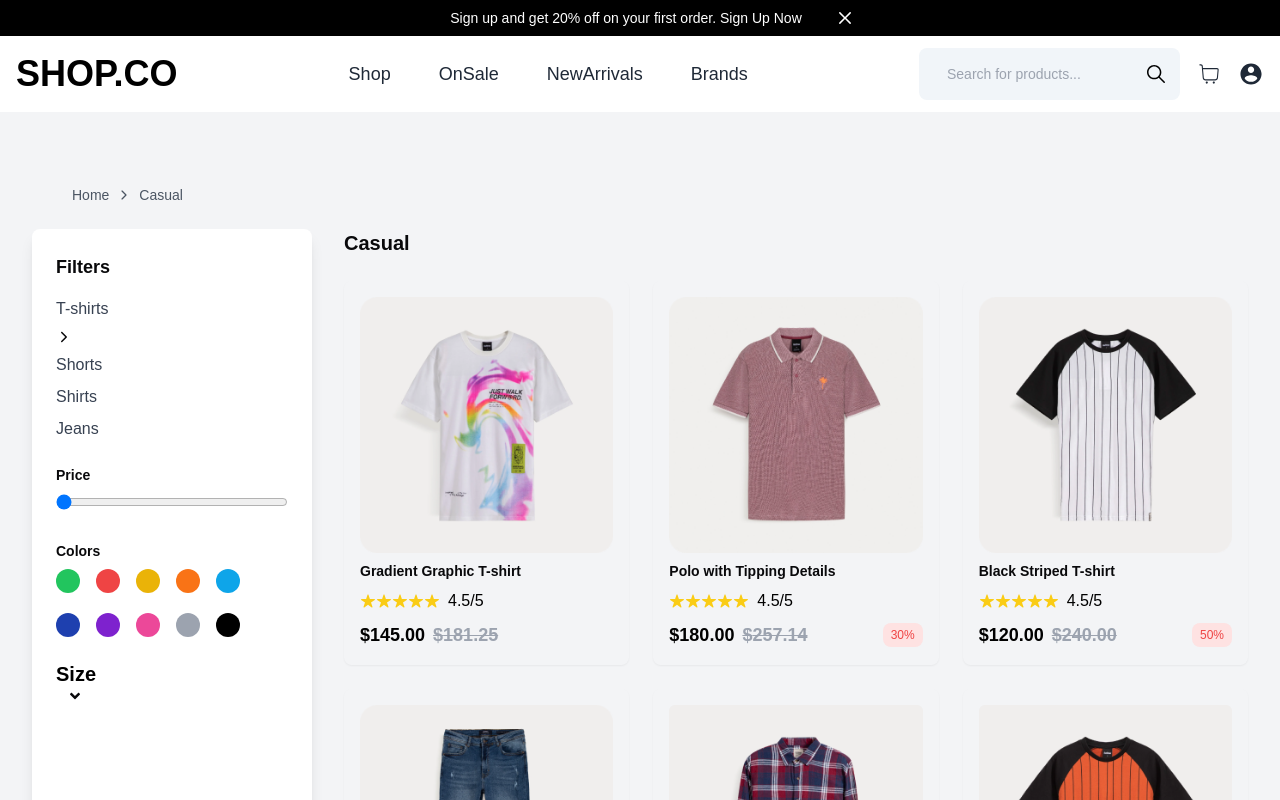
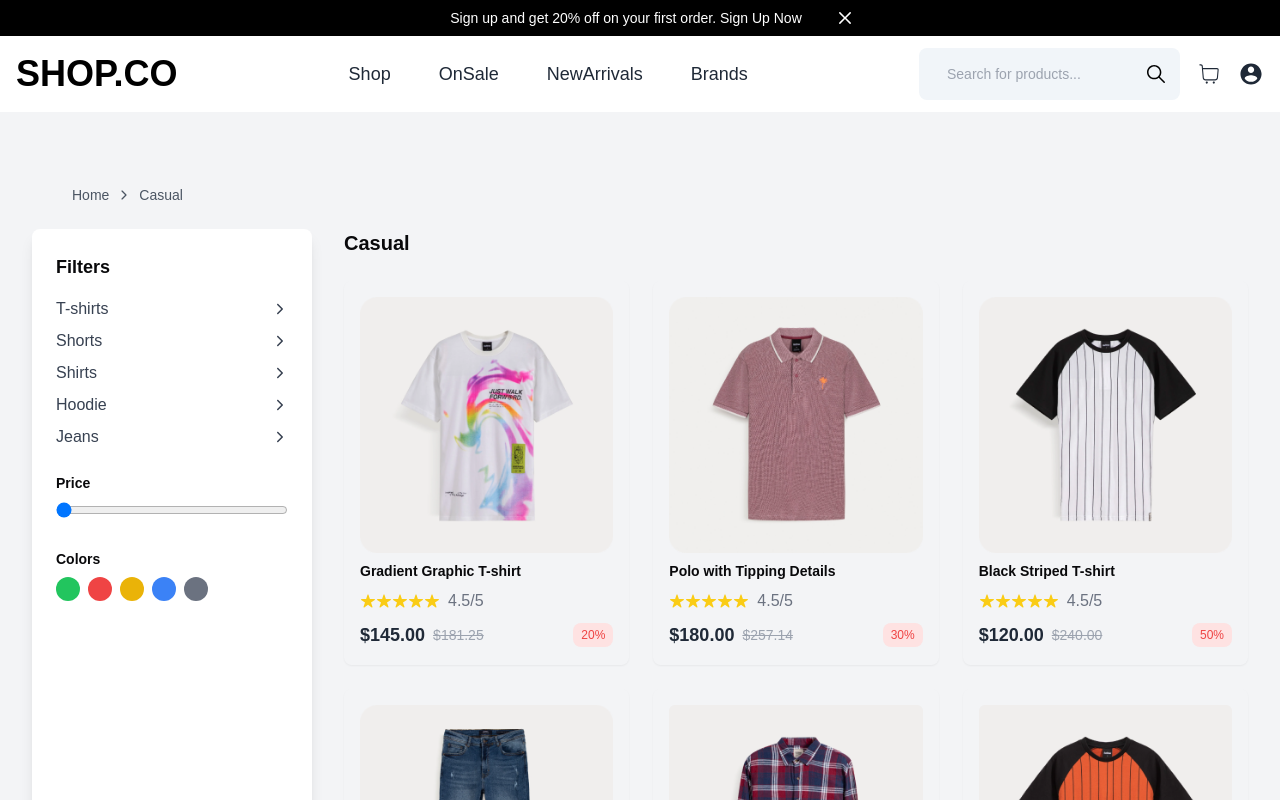
Before and after one commit to Amnaali1234/e-commerce-website, a Next.js app: page /NewArrivals in a window 1280 px wide. Shown: the top 800 px of the page. Built offline with nearby package versions, Linux system fonts and the light colour scheme.

Commit message:
updated files

```diff
--- a/app/NewArrivals/page.tsx
+++ b/app/NewArrivals/page.tsx
@@ -1,8 +1,6 @@
 import Link from "next/link";
 import Image from "next/image";
 import { IoIosArrowForward, IoIosStar } from "react-icons/io";
-import { BiDownArrow } from "react-icons/bi";
-import { FaAngleDown } from "react-icons/fa";
 
 export default function HeroSection() {
   const products = [
@@ -82,22 +80,23 @@ export default function HeroSection() {
           Casual
         </Link>
       </div>
-      <div className="max-w-7xl mx-auto">
+      <div className="max-w-7xl mx-auto grid grid-cols-1 md:grid-cols-4 gap-8">
         {/* Filters Section */}
-        <div className="grid grid-cols-1 md:grid-cols-4 gap-8">
-          {/* Sidebar Filters */}
-          <div className="bg-white p-6 shadow-lg rounded-lg">
+        <div className="bg-white p-6 shadow-lg rounded-lg md:col-span-1">
           <h2 className="text-lg font-bold mb-4">Filters</h2>
           {/* Categories */}
-            <div className="mb-6">
-              <ul className="space-y-2">
-                <li className="text-gray-700">T-shirts</li>{" "}
-                <IoIosArrowForward />
-                <li className="text-gray-700">Shorts</li>
-                <li className="text-gray-700">Shirts</li>
-                <li className="text-gray-700">Jeans</li>
+          <ul className="mb-6 space-y-2">
+            {["T-shirts", "Shorts", "Shirts", "Hoodie", "Jeans"].map(
+              (category, index) => (
+                <li
+                  key={index}
+                  className="text-gray-700 flex justify-between items-center hover:underline cursor-pointer"
+                >
+                  {category} <IoIosArrowForward />
+                </li>
+              )
+            )}
           </ul>
-            </div>
           {/* Price Filter */}
           <div className="mb-6">
             <h3 className="text-sm font-semibold mb-2">Price</h3>
@@ -106,38 +105,17 @@ export default function HeroSection() {
           {/* Colors */}
           <div className="mb-6">
             <h3 className="text-sm font-semibold mb-2">Colors</h3>
-              <div className="flex space-x-4">
+            <div className="flex space-x-2">
               <span className="w-6 h-6 rounded-full bg-green-500"></span>
               <span className="w-6 h-6 rounded-full bg-red-500"></span>
               <span className="w-6 h-6 rounded-full bg-yellow-500"></span>
-                <span className="w-6 h-6 rounded-full bg-orange-500"></span>
-                <span className="w-6 h-6 rounded-full bg-sky-500"></span>
-              </div>
-              <div className="flex space-x-4 mt-5">
-                <span className="w-6 h-6 rounded-full bg-blue-800"></span>
-                <span className="w-6 h-6 rounded-full bg-purple-700"></span>
-                <span className="w-6 h-6 rounded-full bg-pink-500"></span>
-                <span className="w-6 h-6 rounded-full bg-gray-400"></span>
-                <span className="w-6 h-6 rounded-full bg-black"></span>
-              </div>
-            </div>
-            {/* Size */}
-            <div className="flex flex-col items-start p-0 gap-5 w-[247px] h-[274px]">
-              <div className="flex-none order-8 self-stretch flex-grow-0">
-                <div className="flex flex-row justify-between items-center p-0 gap-5 w-[247px] h-[27px]">
-                  <div className="flex-none order-0 self-stretch flex-grow-0">
-                    <div className="m-auto w-[38px] h-[27px] flex items-center text-black font-satoshi font-bold text-[20px] leading-[27px]">
-                      Size
-                    </div>
-                    <div className="m-auto w-4 h-4 flex justify-center items-center flex-grow-0">
-                      <FaAngleDown />
+              <span className="w-6 h-6 rounded-full bg-blue-500"></span>
+              <span className="w-6 h-6 rounded-full bg-gray-500"></span>
             </div>
           </div>
         </div>
-              </div>
-            </div>
-          </div>
-          {/* Products Grid */}
+
+        {/* Products Section */}
         <div className="md:col-span-3">
           <h2 className="text-xl font-bold mb-6">Casual</h2>
           <div className="grid grid-cols-1 sm:grid-cols-2 lg:grid-cols-3 gap-6">
@@ -174,25 +152,23 @@ export default function HeroSection() {
                         }`}
                       />
                     ))}
-                      <span className="text-black text-[16px] ml-2">
+                    <span className="text-gray-500 ml-2">
                       {product.rating}/5
                     </span>
                   </div>
                   {/* Price and Discount */}
                   <div className="flex items-center justify-between mt-2">
                     <div className="flex items-center">
-                        <p className="text-lg font-bold text-black mr-2">
+                      <p className="text-lg font-bold text-gray-800 mr-2">
                         ${product.price.toFixed(2)}
                       </p>
-                        <p className="text-lg text-gray-400 line-through font-bold">
+                      <p className="text-sm text-gray-400 line-through">
                         ${originalPrice.toFixed(2)}
                       </p>
                     </div>
-                      {discountValue > 20 && (
                     <p className="text-xs text-red-500 bg-red-100 px-2 py-1 rounded-lg">
                       {product.discount}
                     </p>
-                      )}
                   </div>
                 </div>
               );
@@ -201,6 +177,5 @@ export default function HeroSection() {
         </div>
       </div>
     </div>
-    </div>
   );
 }
--- a/app/components/Navbar.tsx
+++ b/app/components/Navbar.tsx
@@ -14,12 +14,16 @@ export default function Header() {
   };
 
   return (
-    <header className="w-full px-4 py-3 border-b border-gray-100 top-0 left-0 bg-white">
+    <header className="w-full px-4 py-3 border-b border-gray-100 top-0 left-0 bg-white z-50">
       <div className="flex items-center justify-between max-w-screen-xl mx-auto">
         {/* Left Section: Hamburger Icon and Logo */}
         <div className="flex items-center gap-4">
           {/* Hamburger Menu Button for Mobile */}
-          <button className="md:hidden" onClick={toggleMenu}>
+          <button
+            className="md:hidden focus:outline-none"
+            onClick={toggleMenu}
+            aria-label="Toggle Navigation"
+          >
             {isMenuOpen ? <AiOutlineClose size={26} /> : <FiMenu size={26} />}
           </button>
 
@@ -87,24 +91,28 @@ export default function Header() {
           <Link
             className="block text-lg font-medium text-gray-800 hover:text-black transition-all"
             href="/Shop"
+            onClick={() => setIsMenuOpen(false)}
           >
             Shop
           </Link>
           <Link
             className="block text-lg font-medium text-gray-800 hover:text-black transition-all"
             href="/OnSale"
+            onClick={() => setIsMenuOpen(false)}
           >
             OnSale
           </Link>
           <Link
             className="block text-lg font-medium text-gray-800 hover:text-black transition-all"
             href="/NewArrivals"
+            onClick={() => setIsMenuOpen(false)}
           >
             NewArrivals
           </Link>
           <Link
             className="block text-lg font-medium text-gray-800 hover:text-black transition-all"
             href="/Brands"
+            onClick={() => setIsMenuOpen(false)}
           >
             Brands
           </Link>
```
Lines whose indentation alone changed are shown as unchanged.
